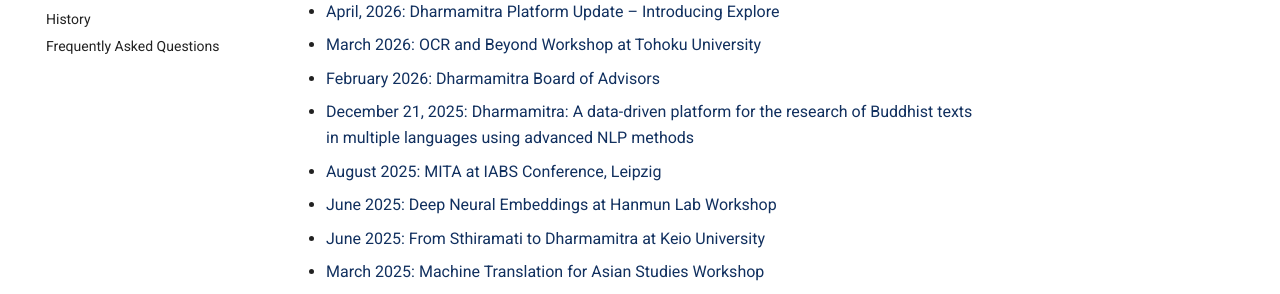
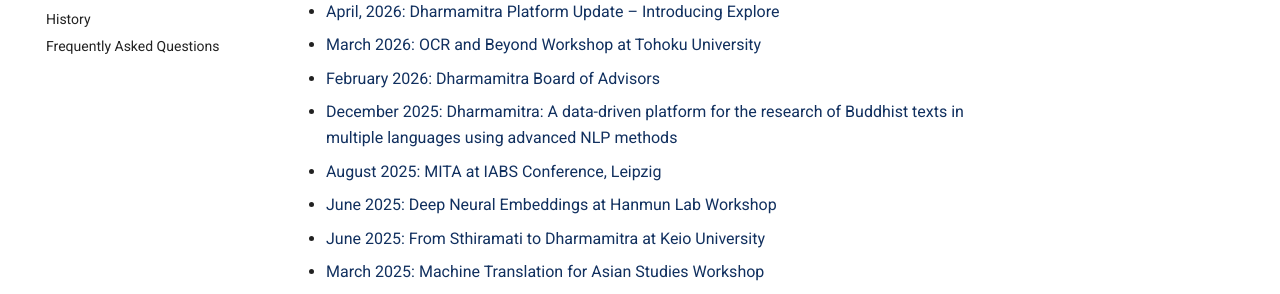
Before and after one commit to dharmamitra/dharmamitra-guides, an MkDocs documentation site: the page built from docs/index.md, in a window 1280 px wide and 900 px high, scrolled down 529 px. Shown: the part 412-706 px from the top of the window. Built offline with MkDocs 1.6.1 and Material for MkDocs 9.7.7, drawn with Linux system fonts in a browser that asks for light colours.

Commit message:
Update index.md

```diff
--- a/docs/index.md
+++ b/docs/index.md
@@ -19,7 +19,7 @@
 - [April, 2026: Dharmamitra Platform Update – Introducing Explore](news.md#April-2026-Dharmamitra-Platform-Update–Introducing-Explore)
 - [March 2026: OCR and Beyond Workshop at Tohoku University](news.md#OCR-and-Beyond-Workshop-at-Tohoku-University)
 - [February 2026: Dharmamitra Board of Advisors](news.md#Dharmamitra-Board-of-Advisors)
-- [December 21, 2025: Dharmamitra: A data-driven platform for the research of Buddhist texts in multiple languages using advanced NLP methods](news.md#Dharmamitra:-A-data-driven-platform-for-the-research-of-Buddhist-texts-in-multiple-languages-using-advanced-NLP-methods)
+- [December 2025: Dharmamitra: A data-driven platform for the research of Buddhist texts in multiple languages using advanced NLP methods](news.md#Dharmamitra-A-data-driven-platform-for-the-research-of-Buddhist-texts-in-multiple-languages-using-advanced-NLP-methods)
 - [August 2025: MITA at IABS Conference, Leipzig](news.md#august-2025-mita-at-iabs-conference-leipzig)
 - [June 2025: Deep Neural Embeddings at Hanmun Lab Workshop](news.md#june-2025-deep-neural-embeddings-at-hanmun-lab-workshop)
 - [June 2025: From Sthiramati to Dharmamitra at Keio University](news.md#june-2025-from-sthiramati-to-dharmamitra-at-keio-university)
```
